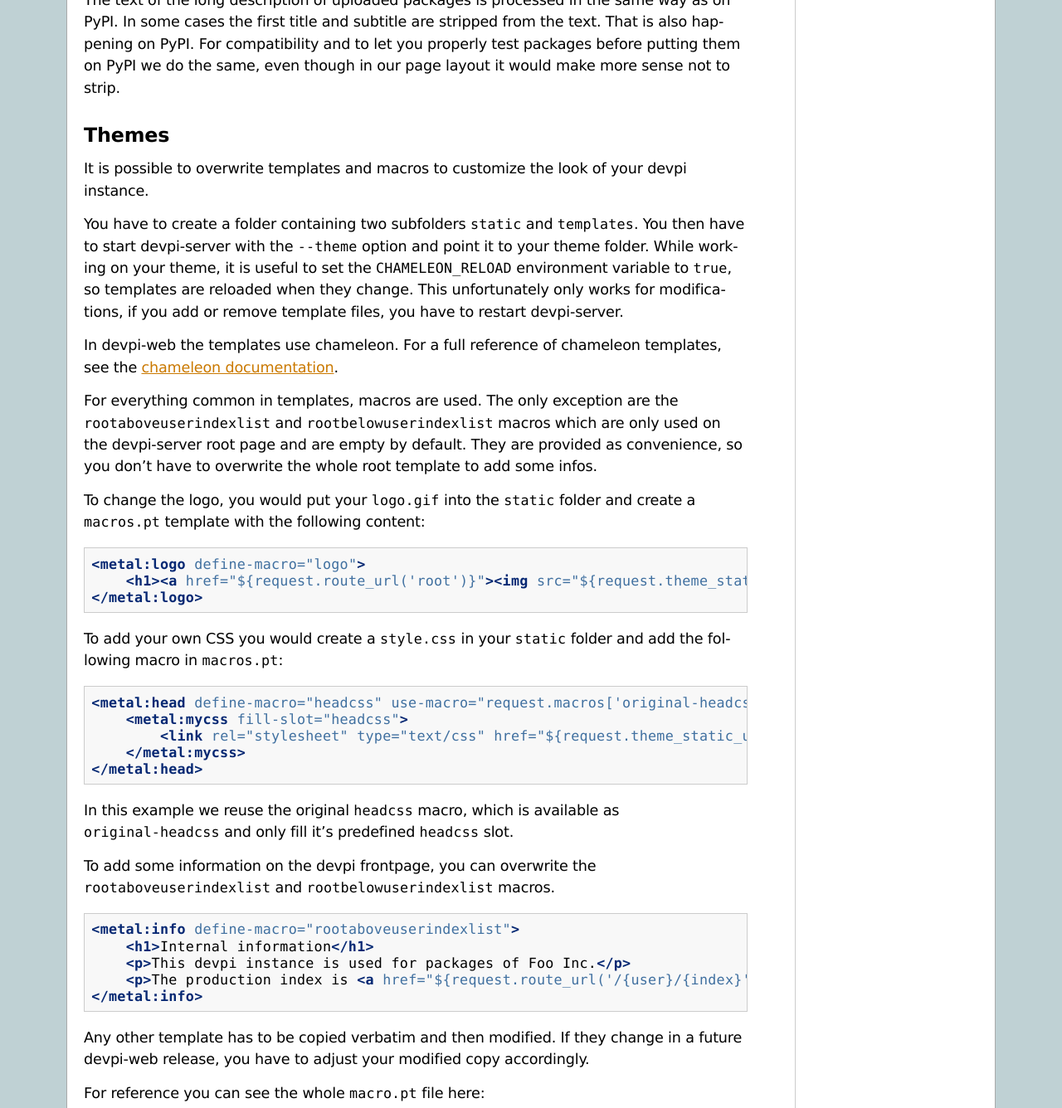
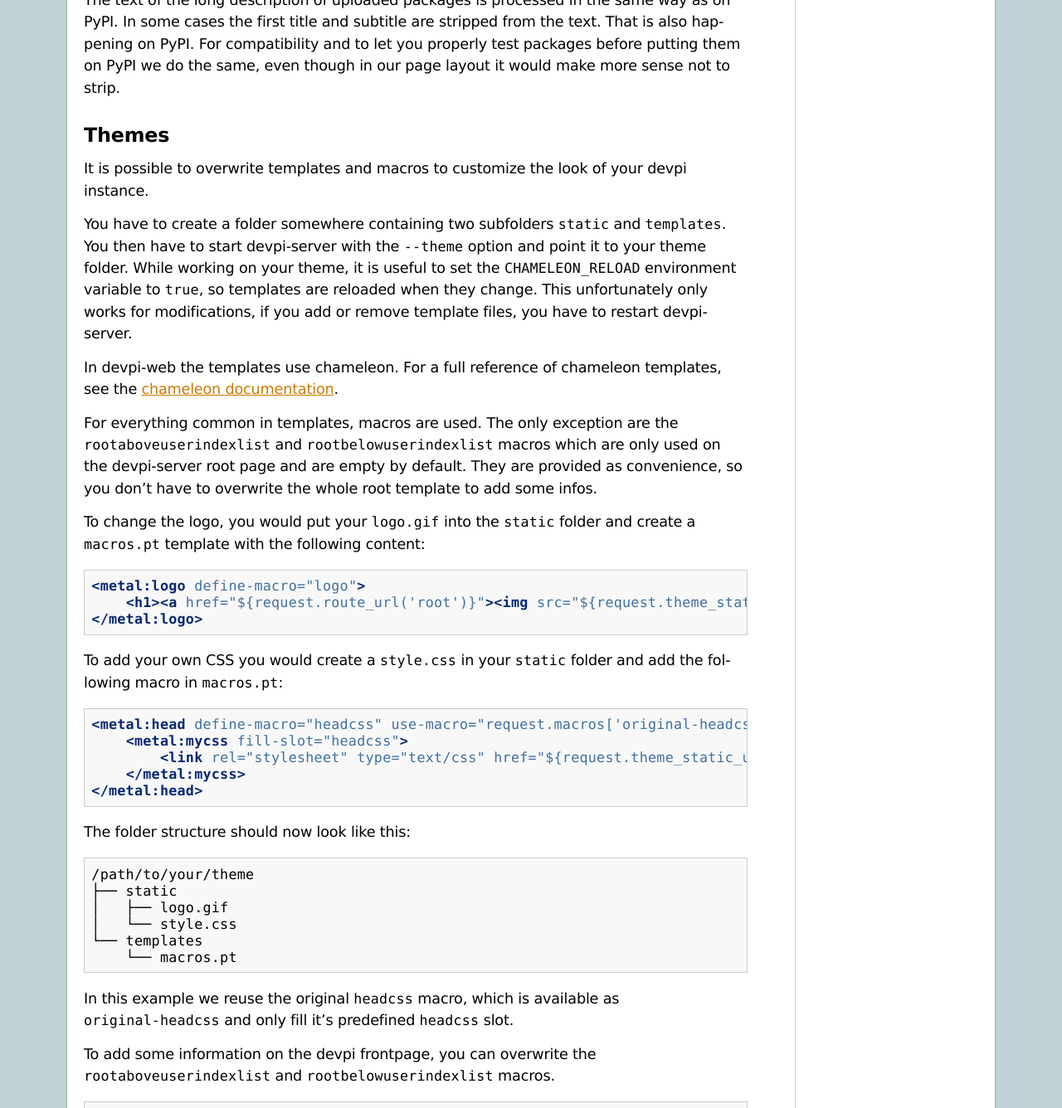
Before and after one commit to devpi/devpi, a Sphinx documentation site: the page built from doc/adminman/web.rst, in a window 1280 px wide and 1400 px high, scrolled down 3773 px, cut to the strip 0-1336 px from the top of the window. Shown: the whole strip at 83% size. Built offline with Sphinx 7.4.7, drawn with Linux system fonts in a browser that asks for light colours.

Commit message:
Add folder structure after feedback on theme documentation.

```diff
--- a/doc/adminman/web.rst
+++ b/doc/adminman/web.rst
@@ -92,7 +92,7 @@
 It is possible to overwrite templates and macros to customize the look of your
 devpi instance.
 
-You have to create a folder containing two subfolders ``static`` and
+You have to create a folder somewhere containing two subfolders ``static`` and
 ``templates``. You then have to start devpi-server with the ``--theme`` option
 and point it to your theme folder. While working on your theme, it is useful
 to set the ``CHAMELEON_RELOAD`` environment variable to ``true``, so templates
@@ -129,6 +129,15 @@
       </metal:mycss>
   </metal:head>
 
+The folder structure should now look like this::
+
+  /path/to/your/theme
+  ├── static
+  │   ├── logo.gif
+  │   └── style.css
+  └── templates
+      └── macros.pt
+
 In this example we reuse the original ``headcss`` macro, which is available as
 ``original-headcss`` and only fill it's predefined ``headcss`` slot.
 
```
Also changed, not shown: other parts of doc/adminman/web.rst (+1 -1 lines).
